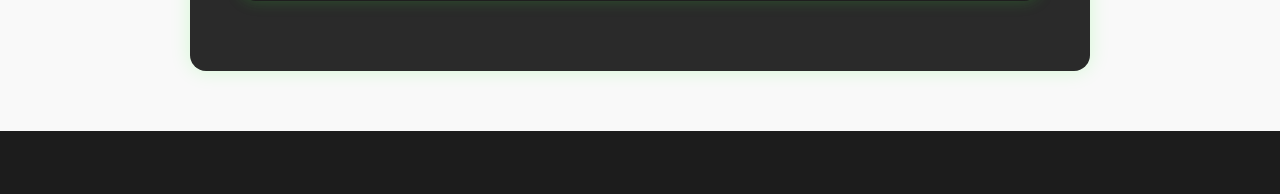
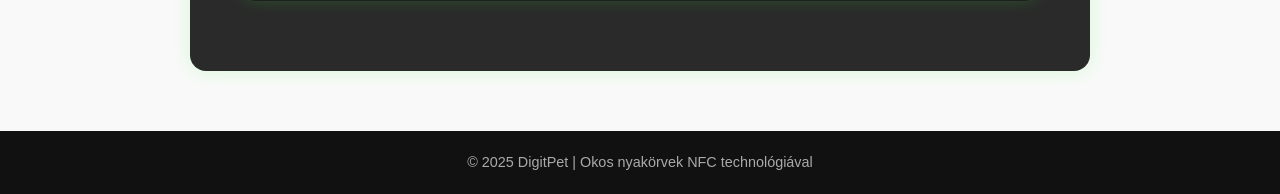
Before and after one commit to VGeri21/DigitPET, a PHP site: page /profil.php in a window 1280 px wide. Shown: the part 1211-1405 px from the top of the page. Before the commit the page ends 1342 px from the top, so only its background shows below. Run offline with PHP 8.4, Linux system fonts and the light colour scheme; the visitor is signed in with stand-in values (Sample User, id 1); data that the repository does not hold is empty.

Commit message:
Include footer in profil.php
Add footer with copyright information

```diff
--- a/profil.php
+++ b/profil.php
@@ -149,6 +149,10 @@ if(alertBox){
     setTimeout(()=>alertBox.classList.remove("show"),4000);
 }
 </script>
+    <footer>
+        <p>© 2025 DigitPet | Okos nyakörvek NFC technológiával</p>
+    </footer>
+
 
 </body>
 </html>
```
